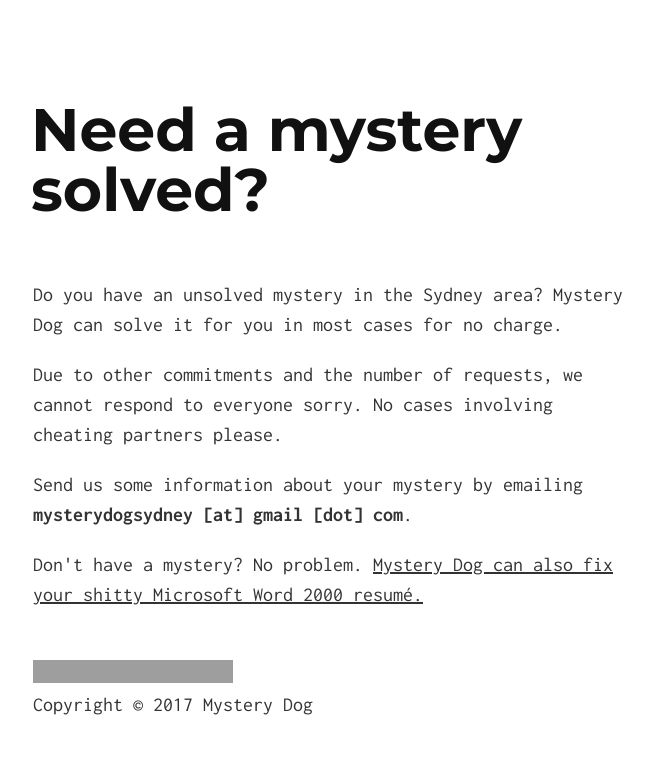
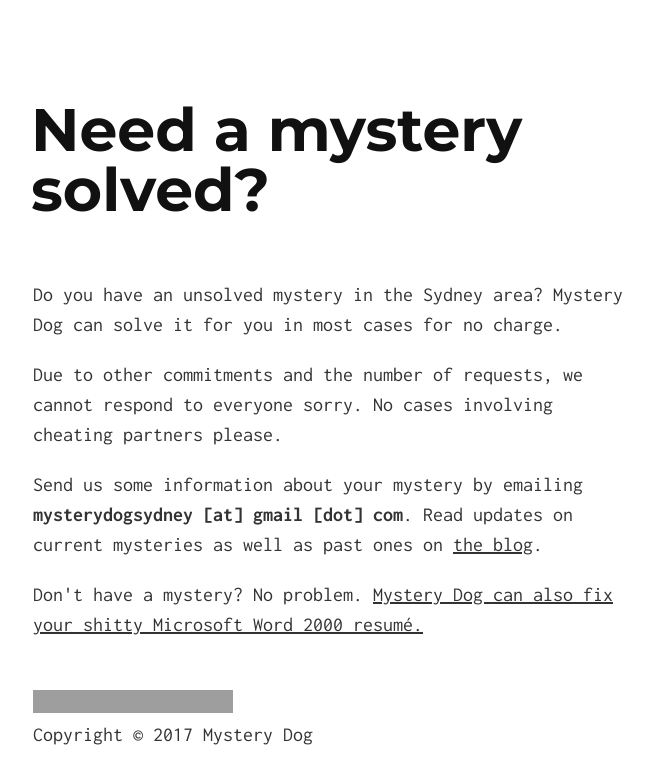
Before and after one commit to tomjoyner/shopping_cart, a Jekyll site: the page built from index.md, in a window 1280 px wide, cut to the strip 0-784 px from the top of the page. Shown: the whole strip, without its empty margins (307-960 px from the left). Built offline with Jekyll 4.4.1, drawn with Linux system fonts in a browser that asks for light colours; our own code applies the rules of GitHub Pages for plain Markdown files; grey boxes are pictures that could not be loaded.

Commit message:
Update index.md

```diff
--- a/index.md
+++ b/index.md
@@ -9,7 +9,7 @@
 
 <p>Due to other commitments and the number of requests, we cannot respond to everyone sorry. No cases involving cheating partners please.</p>
 
-<p>Send us some information about your mystery by emailing <strong>mysterydogsydney [at] gmail [dot] com</strong>.
+<p>Send us some information about your mystery by emailing <strong>mysterydogsydney [at] gmail [dot] com</strong>. Read updates on current mysteries as well as past ones on <a href="/https://mysterydogblog.tumblr.com/">the blog</a>.</p>
 
 <p>Don't have a mystery? No problem. <a href="/resumeservice.html">Mystery Dog can also fix your shitty Microsoft Word 2000 resumé.</a> </p>
 <br><img src="https://cdn.shopify.com/s/files/1/2212/7751/files/MysteryDog_logo_web.png?4061547665473719697" alt="Mystery Dog logo" height="23" width="200" align=left></br>
```
